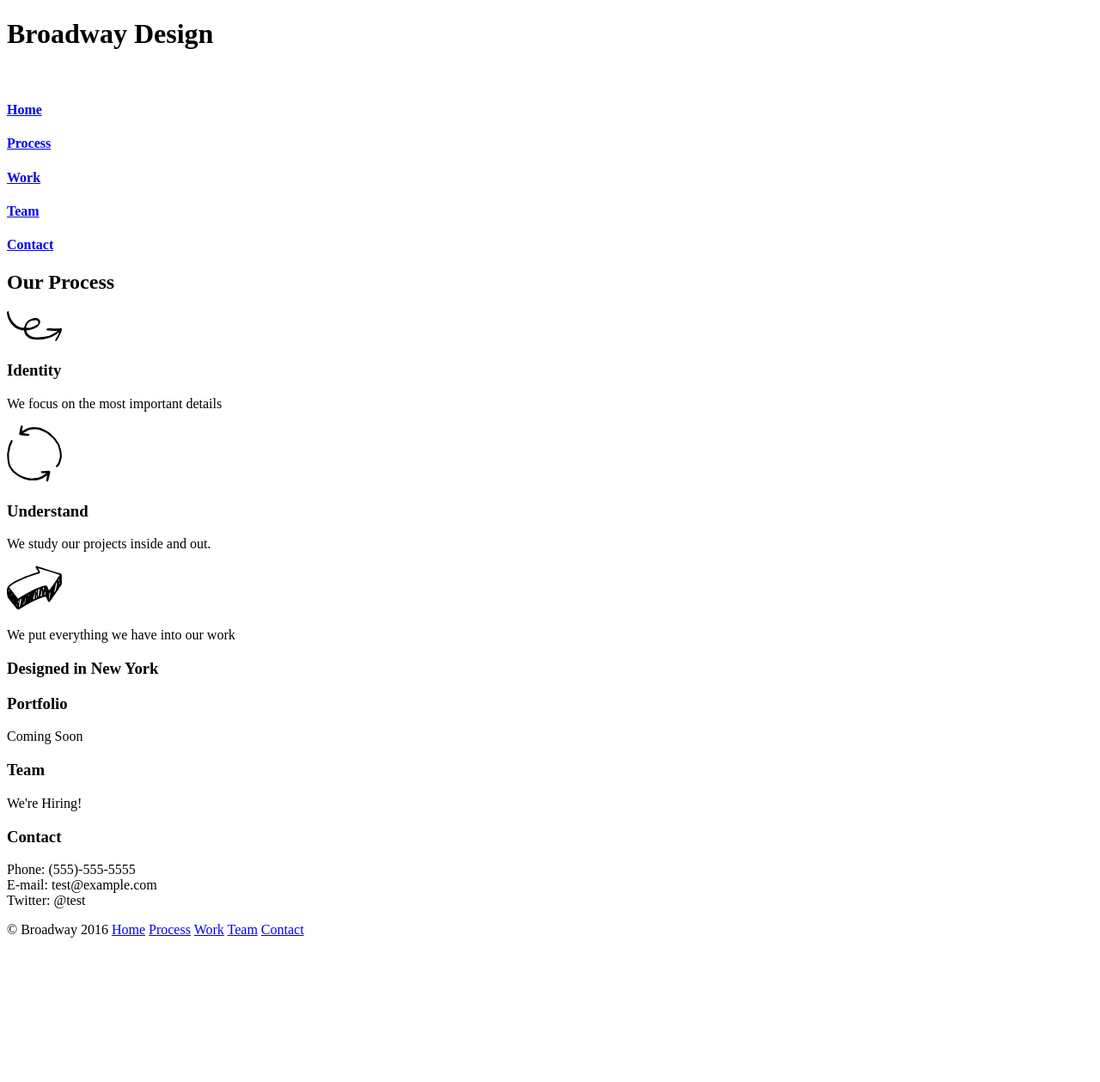
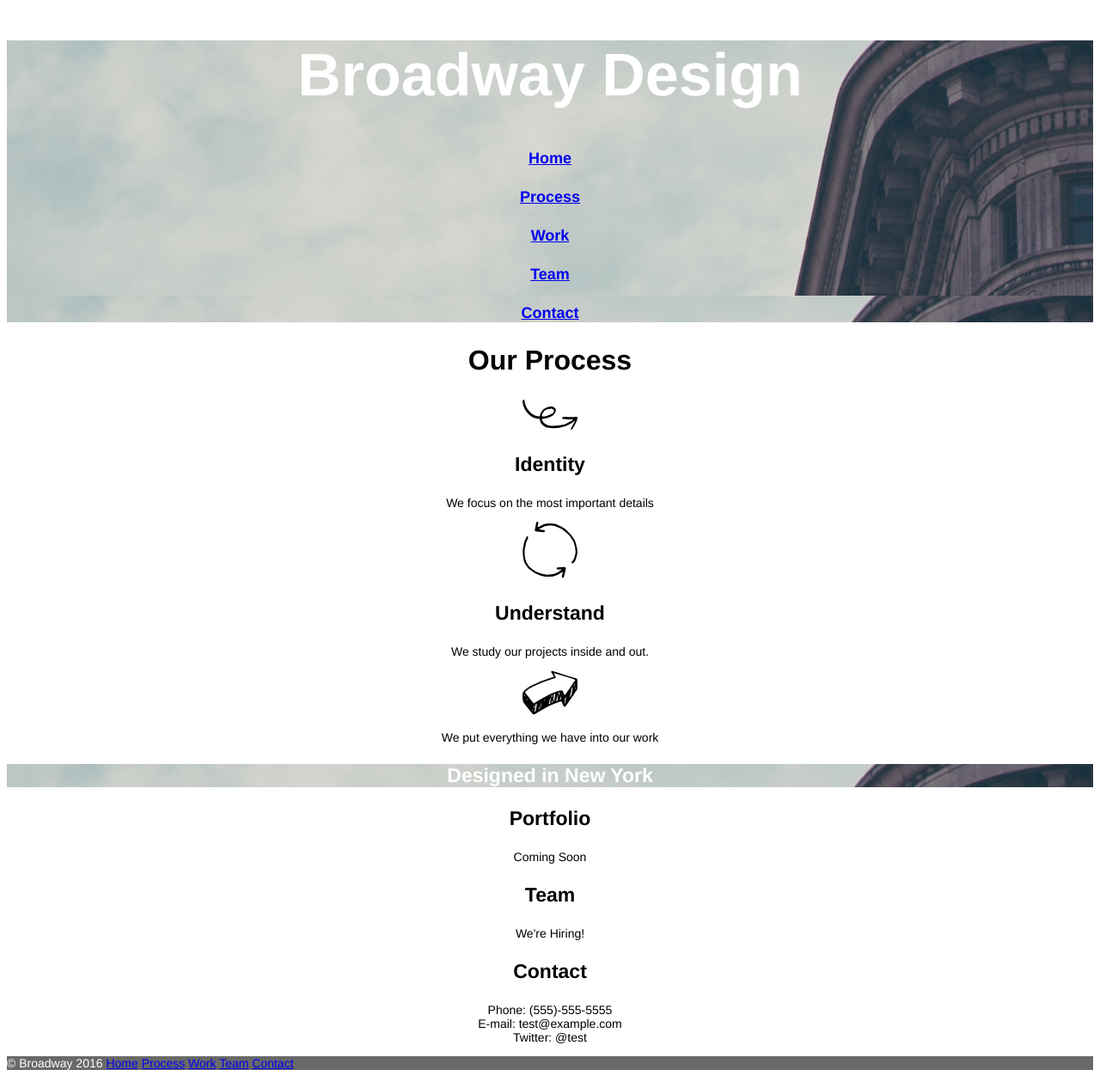
Before and after one commit to chris-pollard/broadway, a plain HTML site: page index.html in a window 1280 px wide. Shown: the whole page at 86% size. Before the commit the page ends 1107 px from the top, so only its background shows below. Drawn offline with Linux system fonts and the light colour scheme.

Commit message:
Add style and connect html.

```diff
--- a/index.html
+++ b/index.html
@@ -3,11 +3,11 @@
   <head>
     <meta charset="utf-8">
     <title>Broadway Design</title>
+    <link href="./resources/css/style.css" type="text/css" rel="stylesheet">
   </head>
   <body>
     <div id="home">
       <h1>Broadway Design</h1>
-      <br>
       <nav>
         <h4><a href="#home">Home</a></h4>
         <h4><a href="#process">Process</a></h4>
@@ -27,7 +27,7 @@
     <p>We study our projects inside and out.</p>
     <img src="./resources/img/execute.svg" alt="arrow">
     <p>We put everything we have into our work</p>
-    <h3>Designed in New York</h3>
+    <div id="design"><h3>Designed in New York</h3></div>
     <div id="work">
       <h3>Portfolio</h3>
       <p>Coming Soon</p>
@@ -41,9 +41,9 @@
       <p>Phone: (555)-555-5555<br>E-mail: test@example.com<br>Twitter: @test</p>
     </div>
     <nav>
-      <p><span id="copyright">© Broadway 2016</span> <a href="#home">Home</a> <a href="#process">Process</a> <a href="#work">Work</a> <a href="#team">Team</a> <a href="#contact">Contact</a></p>
+      <div id="copyright">
+        <p>© Broadway 2016 <a href="#home">Home</a> <a href="#process">Process</a> <a href="#work">Work</a> <a href="#team">Team</a> <a href="#contact">Contact</a></p>
+      </div>
     </nav>
-
-
   </body>
 </html>
--- a/resources/css/style.css
+++ b/resources/css/style.css
@@ -0,0 +1,44 @@
+body {
+  text-align: center;
+  font-family: helvetica;
+}
+
+h1 {
+  font-size: 70px;
+  font-weight: bold;
+  color: white
+}
+
+#home {
+  background-image: url("../img/the-flatiron-building.png");
+}
+
+h4 {
+  font-size: 18px;
+  color: white;
+}
+
+h2 {
+  font-size: 32px;
+  font-weight: bold;
+}
+
+p {
+  font-size: 14px;
+}
+
+h3 {
+  font-size: 23px;
+  font-weight: bold;
+}
+#design {
+  background-image: url("../img/the-flatiron-building.png");
+  color: white;
+}
+
+#copyright {
+  font-size: 11px;
+  color: white;
+  background-color: dimgray;
+  text-align: left;
+}
```
Also changed, not shown: 1 other file.
